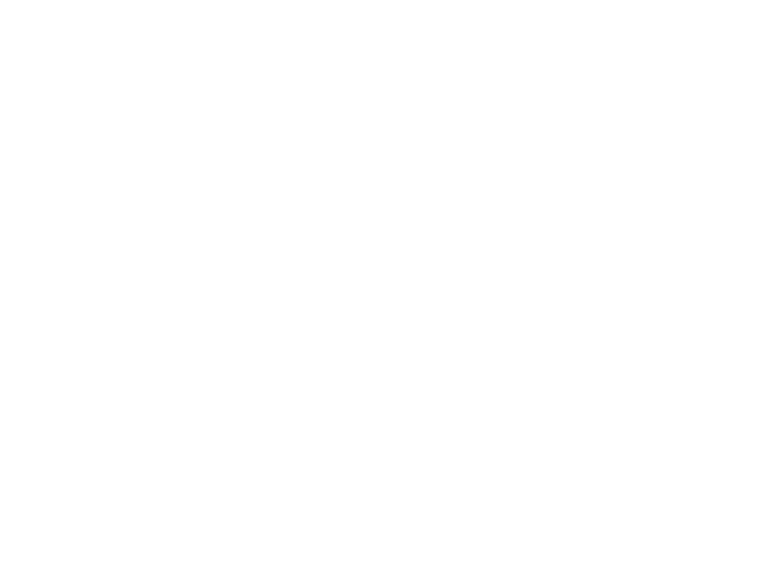
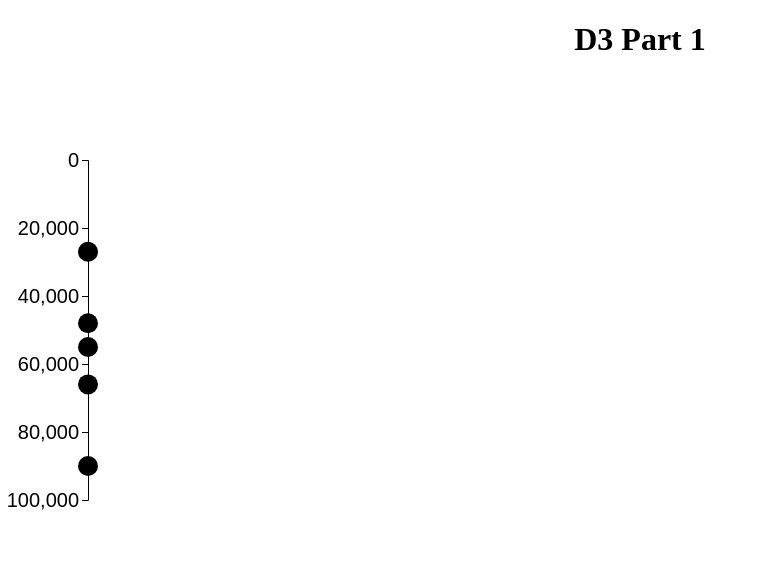
Before and after one commit to DS4200-S23-Class/ic-07-sara-kent, a plain HTML site: page index.html in a window 1280 px wide. Shown: the whole page, without its empty margins (0-759 px from the left). Drawn offline with Linux system fonts and the light colour scheme.

Commit message:
completed js, html, css

```diff
--- a/index.html
+++ b/index.html
@@ -3,11 +3,26 @@
 
 <head>
     <meta charset=utf-8/>
+
+    <!-- link stylesheet -->
+    <link rel="stylesheet" href="style.css">
+
+    <!-- link D3 -->
+    <script src="d3.v6.1.1/d3.min.js"></script>
+
+    <!-- title -->
+    <title>D3 Demo</title>
+
 </head>
 
 
 <body>
 
+    <h1>D3 Part 1</h1>
+
+    <div id="vis"></div>
+
+    <script src="main.js"></script>
 
 </body>
 
--- /dev/null
+++ b/main.js
@@ -0,0 +1,53 @@
+/*
+ic-07
+Sara Kent
+*/
+
+// constants for frame
+const FRAME_HEIGHT = 500;
+const FRAME_WIDTH = 500;
+const MARGINS = {left: 80, right: 80, top: 80, bottom: 80};
+
+// dataset
+const data = [55000, 48000, 27000, 66000, 90000];
+
+// area to be plotted in
+const VIS_HEIGHT = FRAME_HEIGHT - MARGINS.top - MARGINS.bottom;
+const VIS_WIDTH = FRAME_WIDTH - MARGINS.left - MARGINS.right;
+
+// add frame
+const FRAME3 =
+	d3.select("#vis")
+		.append("svg")
+			.attr("height", FRAME_HEIGHT)
+			.attr("width", FRAME_WIDTH)
+			.attr("class", "frame");
+
+
+// scaling function
+const MAX_Y = d3.max(data, (d) => {return d;})
+
+const Y_SCALE = d3.scaleLinear()
+					.domain([0, (MAX_Y + 10000)])
+					.range([0, VIS_WIDTH]);
+
+
+// plot the data
+FRAME3.selectAll("points")
+		.data(data)
+		.enter()
+		.append("circle")
+			.attr("cx", MARGINS.left)
+			.attr("cy", (d) => {
+				return (Y_SCALE(d) + MARGINS.top); // scale the data
+			})
+			.attr("r", 10)
+			.attr("class", "point");
+
+// add axis
+FRAME3.append("g")
+		.attr("transform",
+			"translate(" + (MARGINS.left) + ","
+			+ MARGINS.bottom + ")")
+		.call(d3.axisLeft(Y_SCALE).ticks(4))
+		.attr("font-size", "20px");
--- /dev/null
+++ b/style.css
@@ -0,0 +1,3 @@
+h1 {
+	text-align: center;
+}
```
Also changed, not shown: 2 other files.
